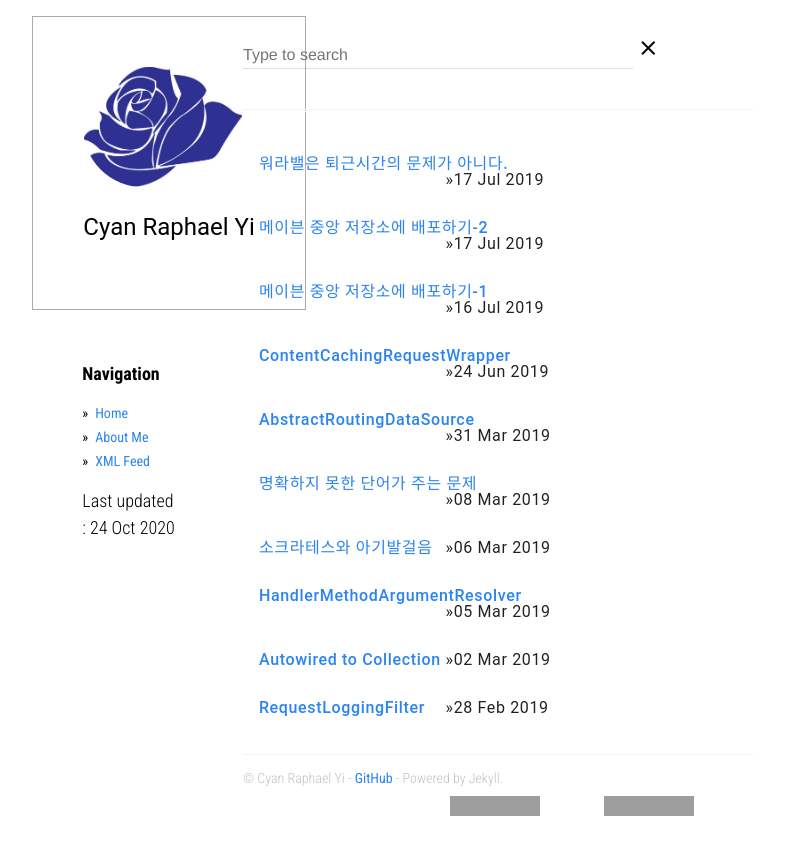
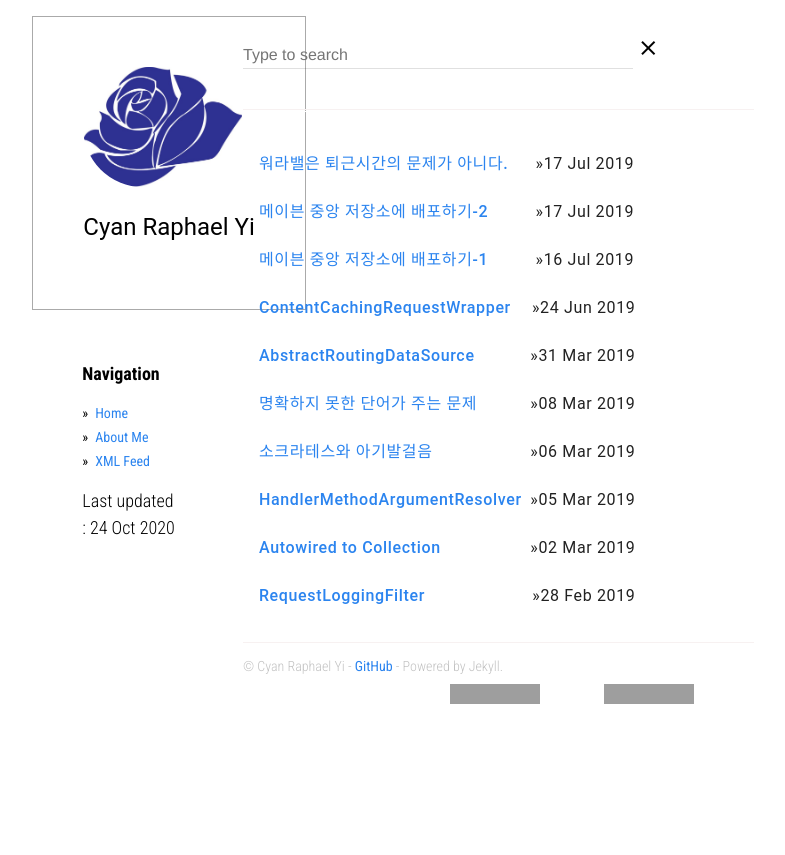
Before and after one commit to CyanRYi/cyanryi.github.io, a Jekyll site: the page built from index.html, in a window 1280 px wide. Shown: the top 855 px of the page, without its empty margins (89-874 px from the left). Built offline with Jekyll 4.4.1, drawn with Linux system fonts in a browser that asks for light colours; grey boxes are pictures that could not be loaded.

Commit message:
Fix mobile css problem

```diff
--- a/static/css/main.css
+++ b/static/css/main.css
@@ -153,7 +153,7 @@
 }
 
 .post-content ul li > div {
-    min-width: 190px;
+    min-width: 100px;
 }
 
 .post-content ul li > div > span::before {
@@ -292,7 +292,7 @@
     div.profile, div.nav {
         padding: 10px;
         width: 30%;
-        display: inline-block;
+        display: inline-table;
     }
 
     .post-content ul li {
```
